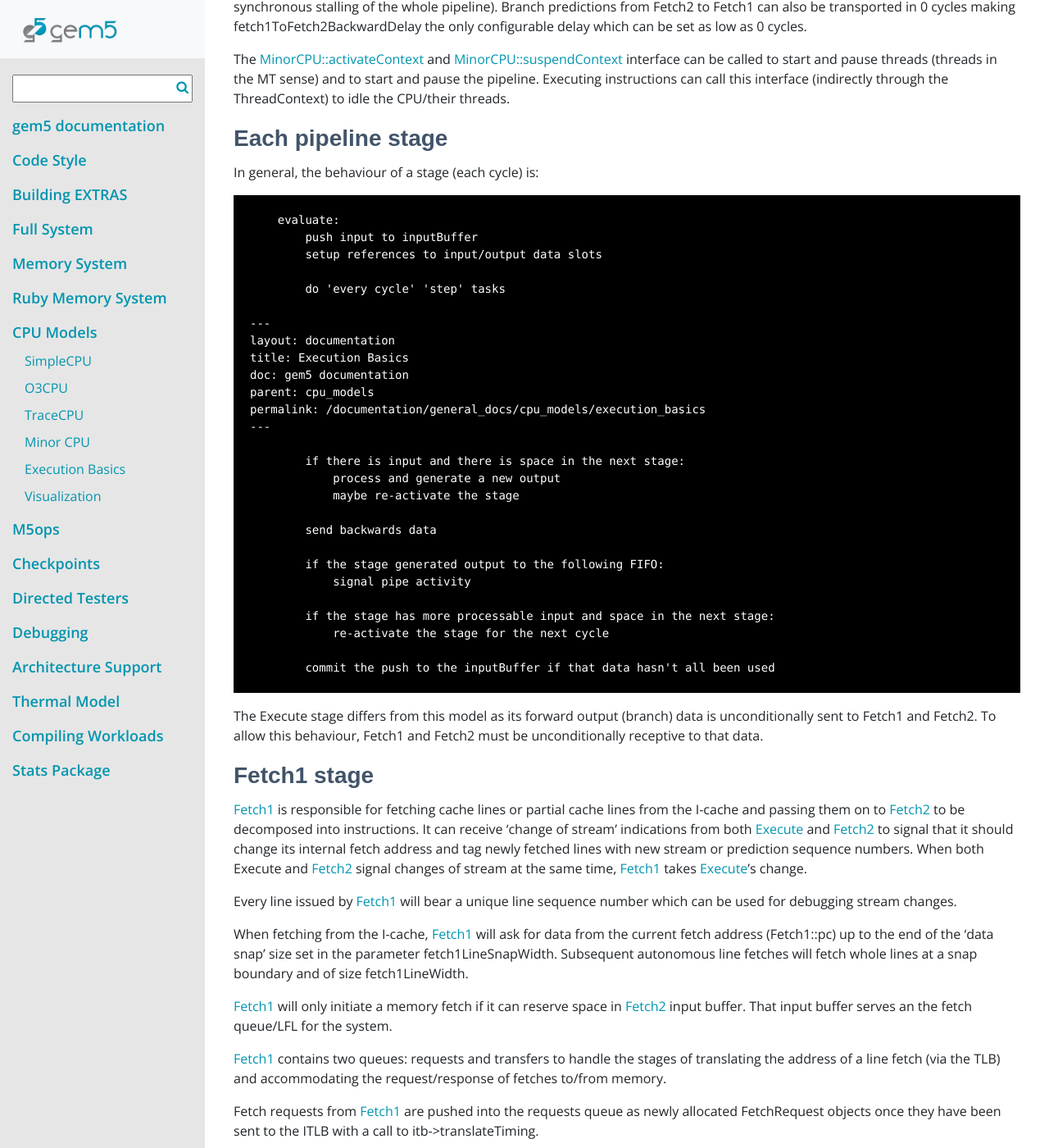
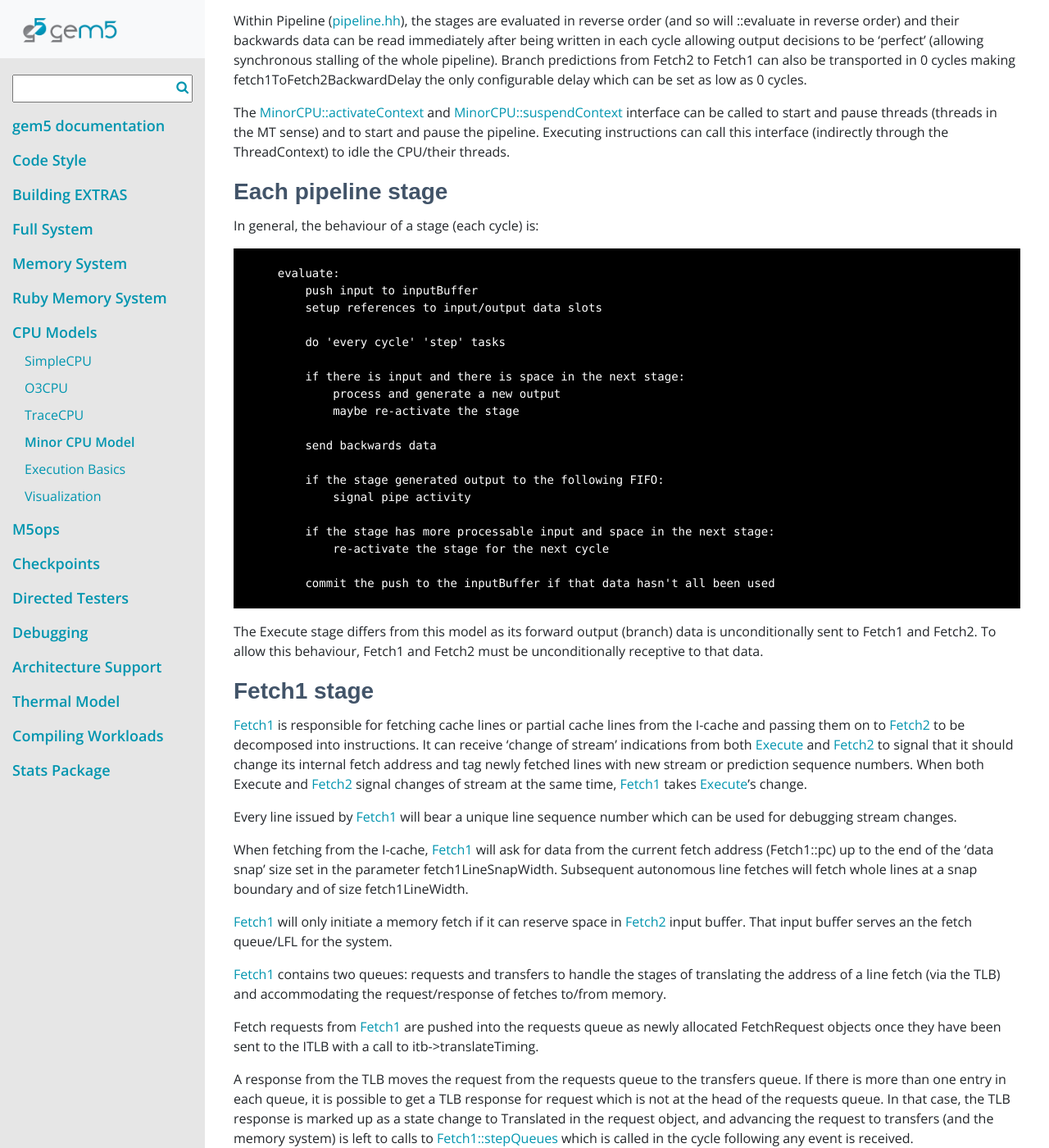
Before and after one commit to gem5/website, a Jekyll site: the page built from _pages/documentation/general_docs/cpu_models/minor_cpu.md, in a window 1280 px wide and 1400 px high, scrolled down 4699 px. Shown: the whole window at 82% size. Built offline with Jekyll 4.4.1, drawn with Linux system fonts in a browser that asks for light colours; nearby versions of some CDN libraries; some web fonts are replaced.

Commit message:
Fixed errors in minor_cpu.md

```diff
--- a/_data/documentation.yml
+++ b/_data/documentation.yml
@@ -83,7 +83,7 @@
           url: /documentation/general_docs/cpu_models/O3CPU
         - page: TraceCPU
           url: /documentation/general_docs/cpu_models/TraceCPU
-        - page: Minor CPU
+        - page: Minor CPU Model
           url: /documentation/general_docs/cpu_models/minor_cpu
         - page: Execution Basics
           url: /documentation/general_docs/cpu_models/execution_basics
--- a/_pages/documentation/general_docs/cpu_models/minor_cpu.md
+++ b/_pages/documentation/general_docs/cpu_models/minor_cpu.md
@@ -1,11 +1,13 @@
 ---
 layout: documentation
-title: Inside the Minor CPU Model
+title: Minor CPU Model
 doc: gem5 documentation
 parent: cpu_models
 permalink: /documentation/general_docs/cpu_models/minor_cpu
 author: Andrew Bardsley
 ---
+
+Minor CPU Model
 
 This document contains a description of the structure and function of the
 [Minor](https://gem5.github.io/gem5-doxygen/namespaceMinor.html) gem5 in-order
@@ -116,6 +118,7 @@
 are:
 
 |Field|Symbol|Generated by|Checked by|Function|
+|:----|:-----|:-----------|:---------|:-------|
 |InstId::threadId|T|[Fetch1](https://gem5.github.io/gem5-doxygen/classMinor_1_1Fetch1.html) | Everywhere the thread number is needed| Thread number (currently always 0).
 |InstId::streamSeqNum|S|[Execute](https://gem5.github.io/gem5-doxygen/classMinor_1_1Execute.html) | Fetch1, Fetch2, Execute (to discard lines/insts) | Stream sequence number as chosen by Execute. Stream sequence numbers change after changes of PC (branches, exceptions) in Execue and are used to separate pre and post brnach instrucion streams.|
 |InstId::predictionSeqNum|[Fetch2](https://gem5.github.io/gem5-doxygen/classMinor_1_1Fetch2.html)| Fetch2 (while discarding lines after prediction)| Prediction sequence numbers represent branch prediction decisions. This is used by Fetch2 to mark lines/instructions/ according to the last followed branch prediction made by Fetch2. Fetch2 can signal to Fetch1 that it should change its fetch address and mark lines with a new prediction sequence number (which it will only do if the stream sequence number Fetch1 expects matches that of the request).
@@ -303,14 +306,6 @@
         setup references to input/output data slots
 
         do 'every cycle' 'step' tasks
-
----
-layout: documentation
-title: Execution Basics
-doc: gem5 documentation
-parent: cpu_models
-permalink: /documentation/general_docs/cpu_models/execution_basics
----
 
         if there is input and there is space in the next stage:
             process and generate a new output
```
